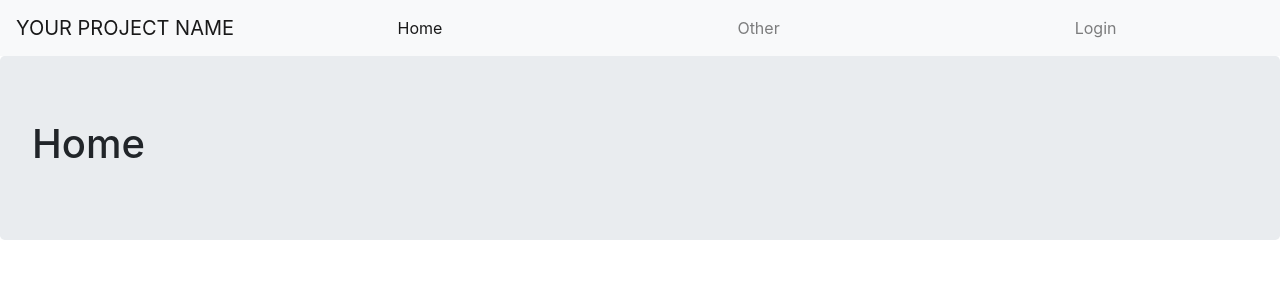
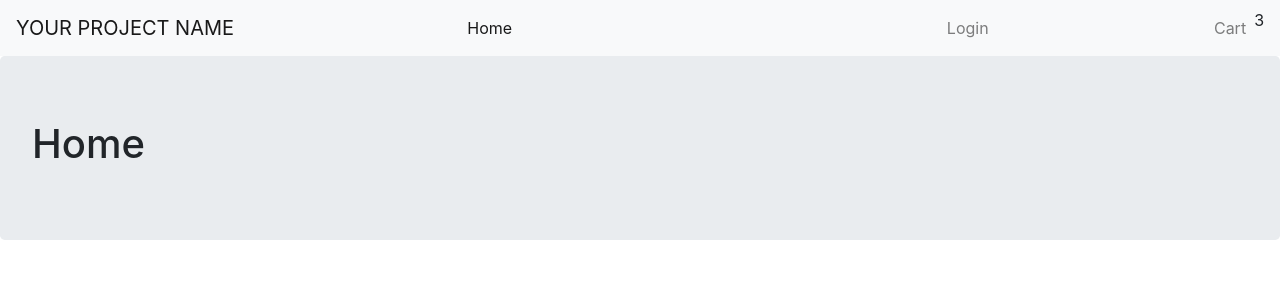
Before and after one commit to GoksenCodes/be-a-mayor-client, a React (Create React App) app: page / in a window 1280 px wide. Shown: the top 300 px of the page. Built offline with nearby package versions, Linux system fonts and the light colour scheme; no server answers.

Commit message:
added (addproduct and cart)to the navbar

```diff
--- a/src/components/Navigation/index.js
+++ b/src/components/Navigation/index.js
@@ -22,8 +22,12 @@ export default function Navigation() {
       <Navbar.Collapse id="basic-navbar-nav">
         <Nav style={{ width: "100%" }} fill>
           <NavbarItem path="/" linkText="Home" />
-          <NavbarItem path="/other" linkText="Other" />
+          {token ? <NavbarItem path="/addacity" linkText="Add a city" /> : null}
           {loginLogoutControls}
+          <span>
+            <NavbarItem path="/cart" linkText="Cart" />
+          </span>{" "}
+          {3}
         </Nav>
       </Navbar.Collapse>
     </Navbar>
```
